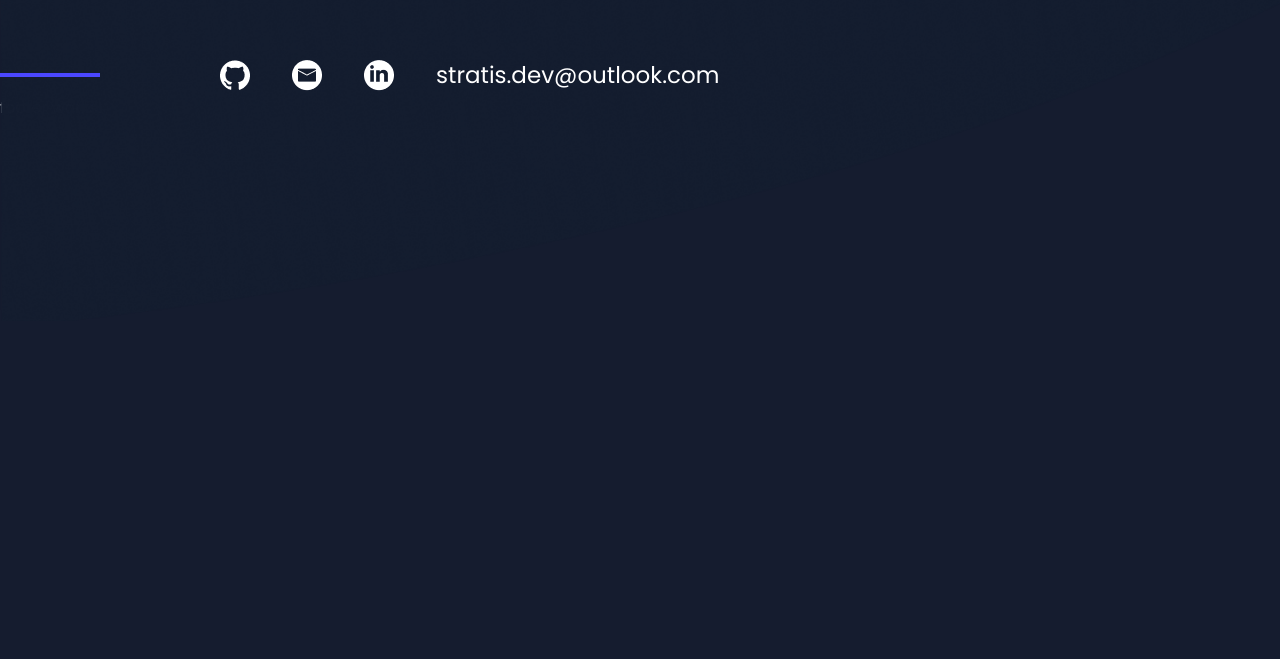
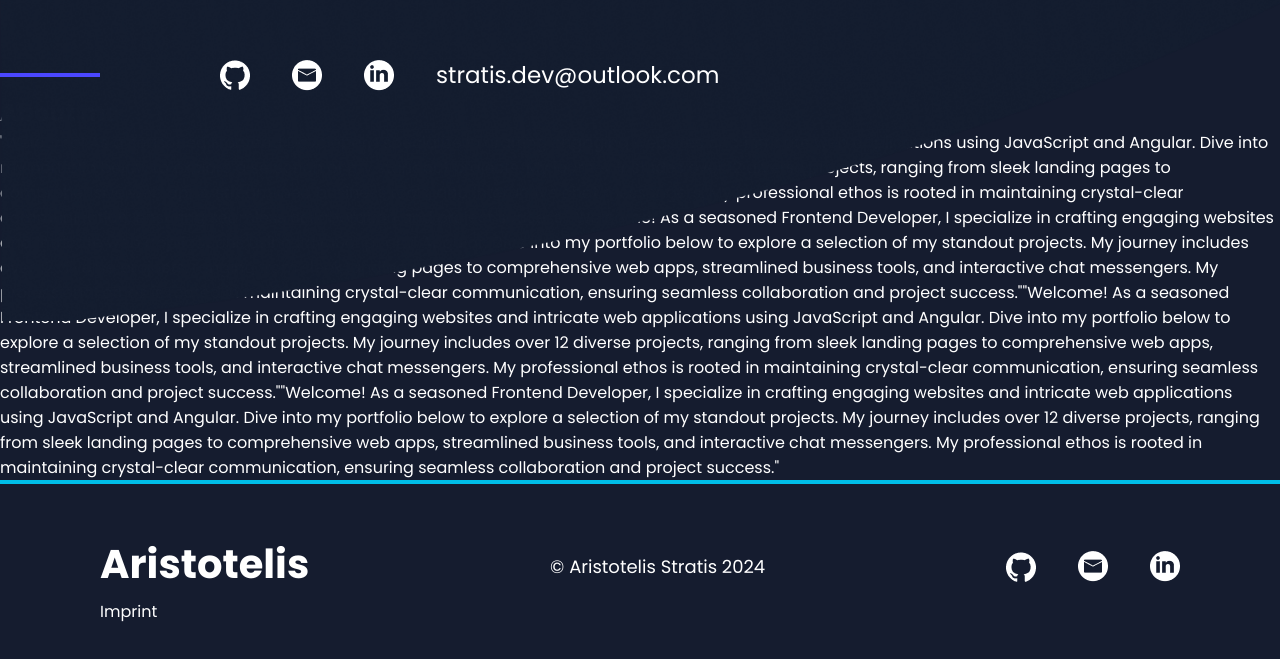
Before and after one commit to Aristotelis-Stratis/Portfolio, an Angular app: page / in a window 1280 px wide. Shown: the part 929-1588 px from the top of the page. Before the commit the page ends 1250 px from the top, so only its background shows below. Built offline with nearby package versions, Linux system fonts and the light colour scheme.

Commit message:
footer implemented & responsive

```diff
--- a/src/app/footer/footer.component.html
+++ b/src/app/footer/footer.component.html
@@ -1 +1,19 @@
-<p>footer works!</p>
+<footer>
+    <div>
+        <div class="logo">
+            <a href="/"><span>Aristotelis</span></a>
+        </div>
+        <div class="copyright">
+            <span>© Aristotelis Stratis 2024</span>
+        </div>
+        <div class="social-links">
+            <a href="https://github.com/Aristotelis-Stratis"><img src="/assets/img/buttons/Github.png" alt="Github"></a>
+            <a href="mailto:stratis.dev@outlook.com"><img src="/assets/img/buttons/Email.png" alt="Email"></a>
+            <a href="https://www.linkedin.com/in/aristotelis-stratis-9647002b8"><img
+                    src="/assets/img/buttons/LinkedIn.png" alt="LinkedIn"></a>
+        </div>
+    </div>
+    <div class="imprint">
+        <a href="/"><span>Imprint</span></a>
+    </div>
+</footer>
--- a/src/app/footer/footer.component.scss
+++ b/src/app/footer/footer.component.scss
@@ -0,0 +1,99 @@
+footer {
+    border-top: 4px solid rgba(0, 190, 232, 1);
+    box-sizing: border-box;
+    padding-top: 50px;
+    padding-bottom: 80px;
+
+    >div {
+        display: flex;
+        flex-direction: row;
+        align-items: center;
+        justify-content: space-between;
+        padding-left: 100px;
+        padding-right: 100px;
+    }
+}
+
+.logo {
+    cursor: pointer;
+
+    >a {
+        display: flex;
+        color: white;
+        text-decoration: none;
+        font-size: 40px;
+        font-weight: 700;
+
+        span {
+            padding-bottom: 5px;
+        }
+    }
+}
+
+.copyright {
+    font-size: 23px;
+    font-weight: 400;
+    line-height: 27.6px;
+
+    >span {
+        font-size: 18px;
+    }
+}
+
+
+.social-links {
+    display: flex;
+    align-items: center;
+    justify-content: space-evenly;
+    gap: 42px;
+
+    >a {
+        display: flex;
+        align-items: center;
+        justify-content: center;
+        font-size: 23px;
+        font-weight: 400;
+        color: white;
+        text-decoration: none;
+        cursor: pointer;
+
+        img {
+            transition: transform 0.2s ease;
+
+            &:hover {
+                transform: scale(1.3);
+            }
+        }
+    }
+}
+
+.imprint {
+
+    display: flex;
+    padding-top: 0px;
+
+    >a {
+        color: white;
+        text-decoration: none;
+    }
+}
+
+
+@media (max-width: 1350px) {}
+
+@media (max-width: 841px) {
+    footer {
+        >div {
+            display: flex;
+            flex-direction: column;
+            align-items: center;
+            justify-content: center;
+            gap: 30px;
+            padding:0;
+        }
+    }
+
+    .imprint {
+        padding-top: 30px !important;
+    }
+}
--- a/src/app/main-content/about-me/about-me.component.html
+++ b/src/app/main-content/about-me/about-me.component.html
@@ -1 +1,40 @@
-<p>about-me works!</p>
+<h2>About me</h2>
+<span>"Welcome! As a seasoned Frontend Developer, I specialize in crafting engaging websites and intricate web
+    applications using JavaScript and Angular. Dive into my portfolio below to explore a selection of my standout
+    projects.
+
+    My journey includes over 12 diverse projects, ranging from sleek landing pages to comprehensive web apps,
+    streamlined business tools, and interactive chat messengers.
+
+    My professional ethos is rooted in maintaining crystal-clear communication, ensuring seamless collaboration and
+    project success."</span>
+
+<span>"Welcome! As a seasoned Frontend Developer, I specialize in crafting engaging websites and intricate web
+    applications using JavaScript and Angular. Dive into my portfolio below to explore a selection of my standout
+    projects.
+
+    My journey includes over 12 diverse projects, ranging from sleek landing pages to comprehensive web apps,
+    streamlined business tools, and interactive chat messengers.
+
+    My professional ethos is rooted in maintaining crystal-clear communication, ensuring seamless collaboration and
+    project success."</span>
+
+<span>"Welcome! As a seasoned Frontend Developer, I specialize in crafting engaging websites and intricate web
+    applications using JavaScript and Angular. Dive into my portfolio below to explore a selection of my standout
+    projects.
+
+    My journey includes over 12 diverse projects, ranging from sleek landing pages to comprehensive web apps,
+    streamlined business tools, and interactive chat messengers.
+
+    My professional ethos is rooted in maintaining crystal-clear communication, ensuring seamless collaboration and
+    project success."</span>
+
+<span>"Welcome! As a seasoned Frontend Developer, I specialize in crafting engaging websites and intricate web
+    applications using JavaScript and Angular. Dive into my portfolio below to explore a selection of my standout
+    projects.
+
+    My journey includes over 12 diverse projects, ranging from sleek landing pages to comprehensive web apps,
+    streamlined business tools, and interactive chat messengers.
+
+    My professional ethos is rooted in maintaining crystal-clear communication, ensuring seamless collaboration and
+    project success."</span>
--- a/src/app/main-content/main-content.component.html
+++ b/src/app/main-content/main-content.component.html
@@ -1,10 +1,5 @@
 <app-landing-page></app-landing-page>
+<app-about-me></app-about-me>
 
-
-
-
-
-
-<!-- <app-about-me></app-about-me>
-<app-my-skills></app-my-skills>
+<!-- <app-my-skills></app-my-skills>
 <app-my-portfolio></app-my-portfolio> -->
```
